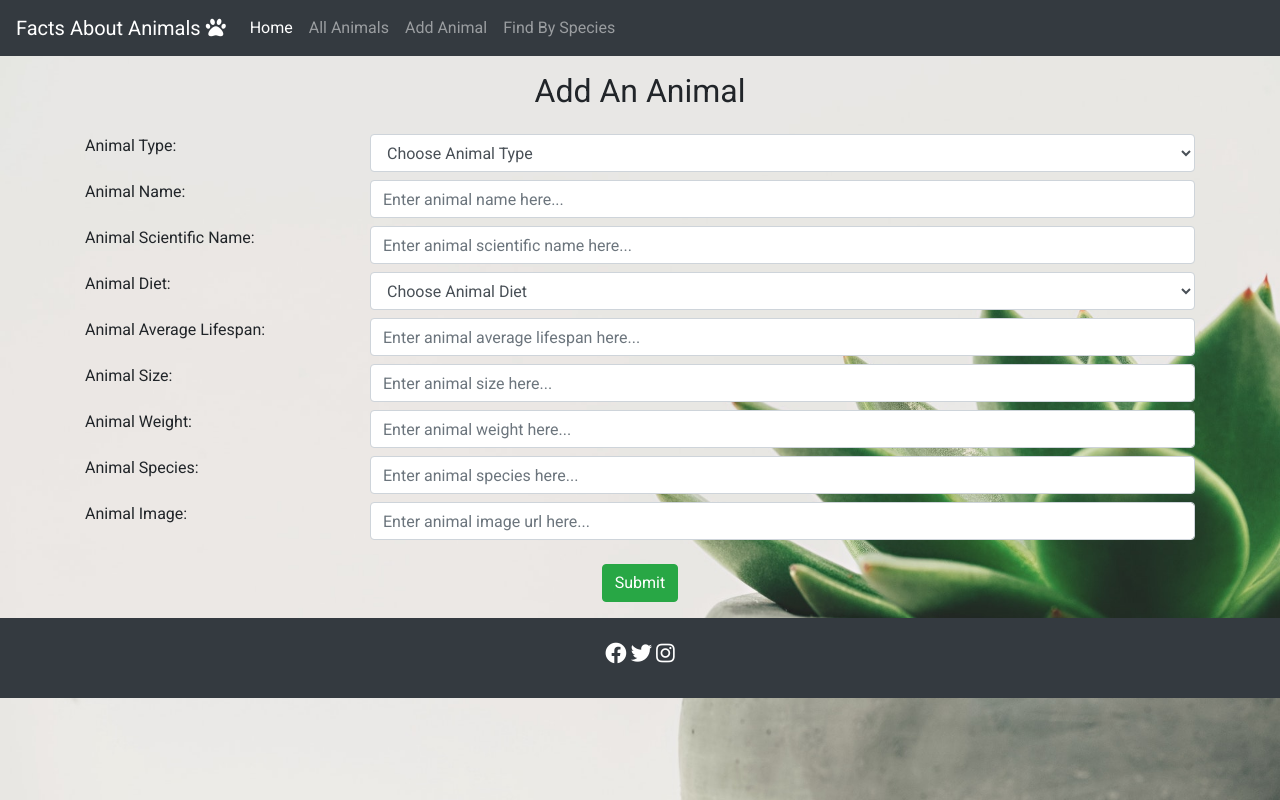
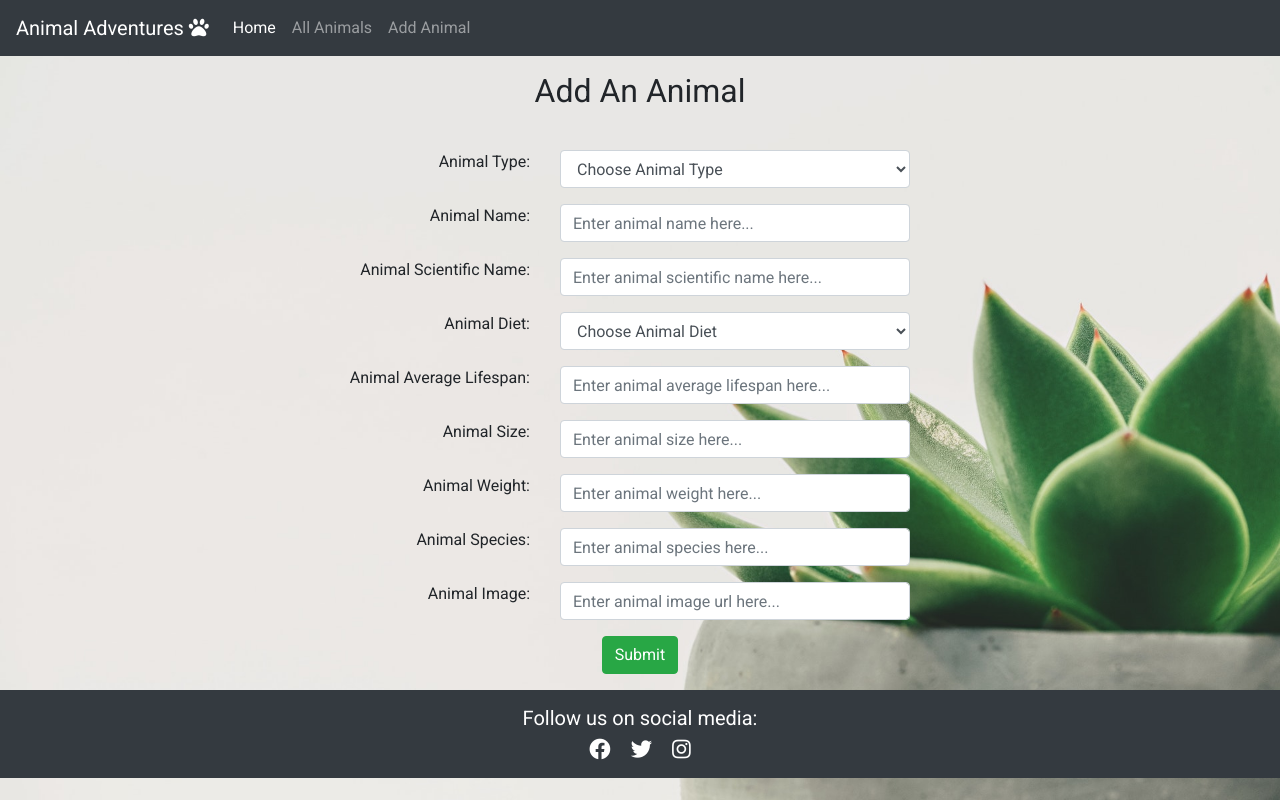
Before and after one commit to terencecistudent/Data-Centric-Dev-Project-TL, a Flask app: page /add_animals in a window 1280 px wide. Run offline with Flask 2, Linux system fonts and the light colour scheme; data that the repository does not hold is empty; some libraries are stand-ins or nearby versions.

Commit message:
Jumbotron added to index.html, one navbar heading removed, layout of forms updated, edit and delete buttons to be worked with

```diff
--- a/app.py
+++ b/app.py
@@ -1,6 +1,6 @@
 import os
 import re
-from flask import Flask, render_template, redirect, request, url_for, jsonify
+from flask import Flask, render_template, redirect, request, url_for
 from flask_pymongo import PyMongo
 from bson.objectid import ObjectId
 from pymongo import collection
@@ -19,17 +19,20 @@ DBS_NAME = "animal_facts"
 @app.route("/")
 @app.route("/home")
 def home():
-    mongo.db.animals.create_index({"animal_name": "text"})
-    findElephant = collection.animals.find({"$text": {"$search": ""}})
-    print(findElephant)
     return render_template("index.html")
 
 
 # find animal search
 @app.route("/search_animal", methods=["POST", "GET"])
 def search_animal():
+    '''import pdb; pdb.set_trace()
+    mongo.db.animals.create_index({"animal_name": "text"})
+    findElephant = mongo.db.animals.find({"$text": {"$search": ""}})
     mongo.db.animals.find()
-    return redirect(url_for("all_animals"))
+    diets = mongo.db.diets.find()'''
+    return render_template("allanimals.html")
+    #return render_template("allanimals.html", animals=list(animals),
+                            #diets=list(diets))
 
 
 # main animal page
--- a/static/css/style.css
+++ b/static/css/style.css
@@ -3,7 +3,7 @@
 */
 body{
     background-image: url('/static/images/background3.jpg');
-    height: 100vh;
+    height: 100%;
     background-size: cover;
     background-repeat: no-repeat;
     background-position: bottom left;
@@ -15,13 +15,15 @@ body{
     side nav bar on all animals page
 */
 .list-group-item{
-    background-color: lightgray;
     font-size: large;
 }
 
 .list-group-item:hover{
-    background-color: darkgrey;
-    font-size: large;
+    background-color: lightgray;
+}
+
+.list-group-item:active{
+    background-color: lightgray;
 }
 
 .text-align-img{
@@ -33,6 +35,25 @@ body{
 */
 #search_animal{
     width: 50%;
+}
+
+/*
+    animal image cards
+*/
+.card-img{
+    height: 300px;
+}
+
+.animal-body-info{
+    height: 300px;
+}
+
+/*
+    jumbotron
+*/
+.jumbotron{
+    background-color: rgba(233, 236, 239, 0.56);
+    border-radius: 30px;
 }
 
 /*
--- a/static/js/main.js
+++ b/static/js/main.js
@@ -7,4 +7,23 @@ $(document).ready(function(){
         $("." + thisID).show();
     });
 
+    $("#Amphibians").click(function(){
+        $("#animalsTitle").text(" - Amphibians");
+    });
+    $("#Birds").click(function(){
+        $("#animalsTitle").text(" - Birds");
+    });
+    $("#Fish").click(function(){
+        $("#animalsTitle").text(" - Fish");
+    });
+    $("#Invertebtrates").click(function(){
+        $("#animalsTitle").text(" - Invertebtrates");
+    });
+    $("#Mammals").click(function(){
+        $("#animalsTitle").text(" - Mammals");
+    });
+    $("#Reptiles").click(function(){
+        $("#animalsTitle").text(" - Reptiles");
+    });
+
 });
--- a/templates/addanimal.html
+++ b/templates/addanimal.html
@@ -13,11 +13,11 @@
         <form action="{{ url_for('insert_animal') }}" method="POST">
             <div class="form-group">
                 <!--Animal Type-->
-                <div class="row pb-2">
-                    <div class="col-3">
+                <div class="row my-3">
+                    <div class="col-sm-12 col-md-3 offset-md-2 text-md-right col-lg-2 offset-lg-3">
                         <label for="animal_type">Animal Type:</label>
                     </div>
-                    <div class="col-9">
+                    <div class="col-sm-12 col-md-5 col-lg-4">
                         <select class="form-control" name="animal_type" id="animal_type">
                             <option value="" disabled selected>Choose Animal Type</option>
                             {% for type in types %}
@@ -27,29 +27,29 @@
                     </div>
                 </div>
                 <!--Animal Name-->
-                <div class="row pb-2">
-                    <div class="col-3">
+                <div class="row my-3">
+                    <div class="col-sm-12 col-md-3 offset-md-2 text-md-right col-lg-2 offset-lg-3">
                         <label for="animal_name">Animal Name:</label>
                     </div>
-                    <div class="col-9">
+                    <div class="col-sm-12 col-md-5 col-lg-4">
                         <input class="form-control" type="text" name="animal_name" id="animal_name" placeholder="Enter animal name here...">
                     </div>
                 </div>
                 <!--Animal Scientific Name-->
-                <div class="row pb-2">
-                    <div class="col-3">
+                <div class="row my-3">
+                    <div class="col-sm-12 col-md-4 offset-md-1 text-md-right col-lg-3 offset-lg-2">
                         <label for="animal_scientific_name">Animal Scientific Name:</label>
                     </div>
-                    <div class="col-9">
+                    <div class="col-sm-12 col-md-5 col-lg-4">
                         <input class="form-control" type="text" name="animal_scientific_name" id="animal_scientific_name" placeholder="Enter animal scientific name here...">
                     </div>
                 </div>
                 <!--Animal Diet-->
-                <div class="row pb-2">
-                    <div class="col-3">
+                <div class="row my-3">
+                    <div class="col-sm-12 col-md-3 offset-md-2 text-md-right col-lg-2 offset-lg-3">
                         <label for="animal_diet">Animal Diet:</label>
                     </div>
-                    <div class="col-9">
+                    <div class="col-sm-12 col-md-5 col-lg-4">
                         <select class="form-control" name="animal_diet" id="animal_diet">
                             <option value="" disabled selected>Choose Animal Diet</option>
                             {% for diet in diets %}
@@ -59,47 +59,47 @@
                     </div>
                 </div>
                 <!--Animal Average Lifespan-->
-                <div class="row pb-2">
-                    <div class="col-3">
+                <div class="row my-3">
+                    <div class="col-sm-12 col-md-4 offset-md-1 text-md-right col-lg-3 offset-lg-2">
                         <label for="animal_avg_lifespan">Animal Average Lifespan:</label>
                     </div>
-                    <div class="col-9">
+                    <div class="col-sm-12 col-md-5 col-lg-4">
                         <input class="form-control" type="text" name="animal_avg_lifespan" id="animal_avg_lifespan" placeholder="Enter animal average lifespan here...">
                     </div>
                 </div>
                 <!--Animal Size-->
-                <div class="row pb-2">
-                    <div class="col-3">
+                <div class="row my-3">
+                    <div class="col-sm-12 col-md-3 offset-md-2 text-md-right col-lg-2 offset-lg-3">
                         <label for="animal_size">Animal Size:</label>
                     </div>
-                    <div class="col-9">
+                    <div class="col-sm-12 col-md-5 col-lg-4">
                         <input class="form-control" type="text" name="animal_size" id="animal_size" placeholder="Enter animal size here...">
                     </div>
                 </div>
                 <!--Animal Weight-->
-                <div class="row pb-2">
-                    <div class="col-3">
+                <div class="row my-3">
+                    <div class="col-sm-12 col-md-3 offset-md-2 text-md-right col-lg-2 offset-lg-3">
                         <label for="animal_weight">Animal Weight:</label>
                     </div>
-                    <div class="col-9">
+                    <div class="col-sm-12 col-md-5 col-lg-4">
                         <input class="form-control" type="text" name="animal_weight" id="animal_weight" placeholder="Enter animal weight here...">
                     </div>
                 </div>
                 <!--Animal Species-->
-                <div class="row pb-2">
-                    <div class="col-3">
+                <div class="row my-3">
+                    <div class="col-sm-12 col-md-3 offset-md-2 text-md-right col-lg-2 offset-lg-3">
                         <label for="animal_species">Animal Species:</label>
                     </div>
-                    <div class="col-9">
+                    <div class="col-sm-12 col-md-5 col-lg-4">
                         <input class="form-control" type="text" name="animal_species" id="animal_species" placeholder="Enter animal species here...">
                     </div>
                 </div>
                 <!--Animal Image-->
-                <div class="row pb-2">
-                    <div class="col-3">
+                <div class="row my-3">
+                    <div class="col-sm-12 col-md-3 offset-md-2 text-md-right col-lg-2 offset-lg-3">
                         <label for="animal_species">Animal Image:</label>
                     </div>
-                    <div class="col-9">
+                    <div class="col-sm-12 col-md-5 col-lg-4">
                         <input class="form-control" type="text" name="animal_image" id="animal_image" pattern="https?://.+" placeholder="Enter animal image url here...">
                     </div>
                 </div>
--- a/templates/base.html
+++ b/templates/base.html
@@ -16,7 +16,7 @@
         <nav>
             <nav class="navbar navbar-expand-lg navbar-dark bg-dark">
                 <a class="navbar-brand" href="{{url_for('home')}}">
-                    Facts About Animals
+                    Animal Adventures
                     <span><i class="fas fa-paw" aria-hidden="true"></i></span>
                 </a>
                 <button class="navbar-toggler" type="button" data-toggle="collapse" data-target="#navbarNav" aria-controls="navbarNav" aria-expanded="false" aria-label="Toggle navigation">
@@ -35,9 +35,6 @@
                         <li class="nav-item">
                             <a class="nav-link" href="{{url_for('add_animals')}}">Add Animal</a>
                         </li>
-                        <li class="nav-item">
-                            <a class="nav-link" href="{{url_for('species_find')}}">Find By Species</a>
-                        </li>
                     </ul>
                 </div>
             </nav>
@@ -49,18 +46,25 @@
         {% endblock %}
     </div>
     <!--Footer-->
-    <footer class="bg-dark pt-4" id="page-footer">
-        <div class="row text-center no-gutters">
+    <footer class="footer bg-dark mt-auto py-3">
+        <div class="container text-center">
+            <div class="row text-white">
                 <div class="col-12">
-                <a href="https://www.facebook.com/" target="_blank">
+                    <h5>Follow us on social media:</h5>
+                </div>
+            </div>
+            <div class="row">
+                <div class="col-12">
+                    <a href="https://www.facebook.com/" target="_blank" class="mr-3">
                         <i class="fab fa-facebook icon-colour fa-lg"></i>
                     </a>
                     <a href="https://twitter.com/" target="_blank">
                         <i class="fab fa-twitter icon-colour fa-lg"></i>
                     </a>
-                <a href="https://www.instagram.com/" target="_blank">
+                    <a href="https://www.instagram.com/" target="_blank" class="ml-3">
                         <i class="fab fa-instagram icon-colour fa-lg"></i>
                     </a>
+                </div>
             </div>
         </div>
     </footer>
```
Also changed, not shown: templates/allanimals.html (+19 -19 lines), templates/animalbyspecies.html (deleted, +0 -59 lines), templates/editanimal.html (+18 -18 lines), templates/index.html (+39 -12 lines). Lines whose indentation alone changed are shown as unchanged.
